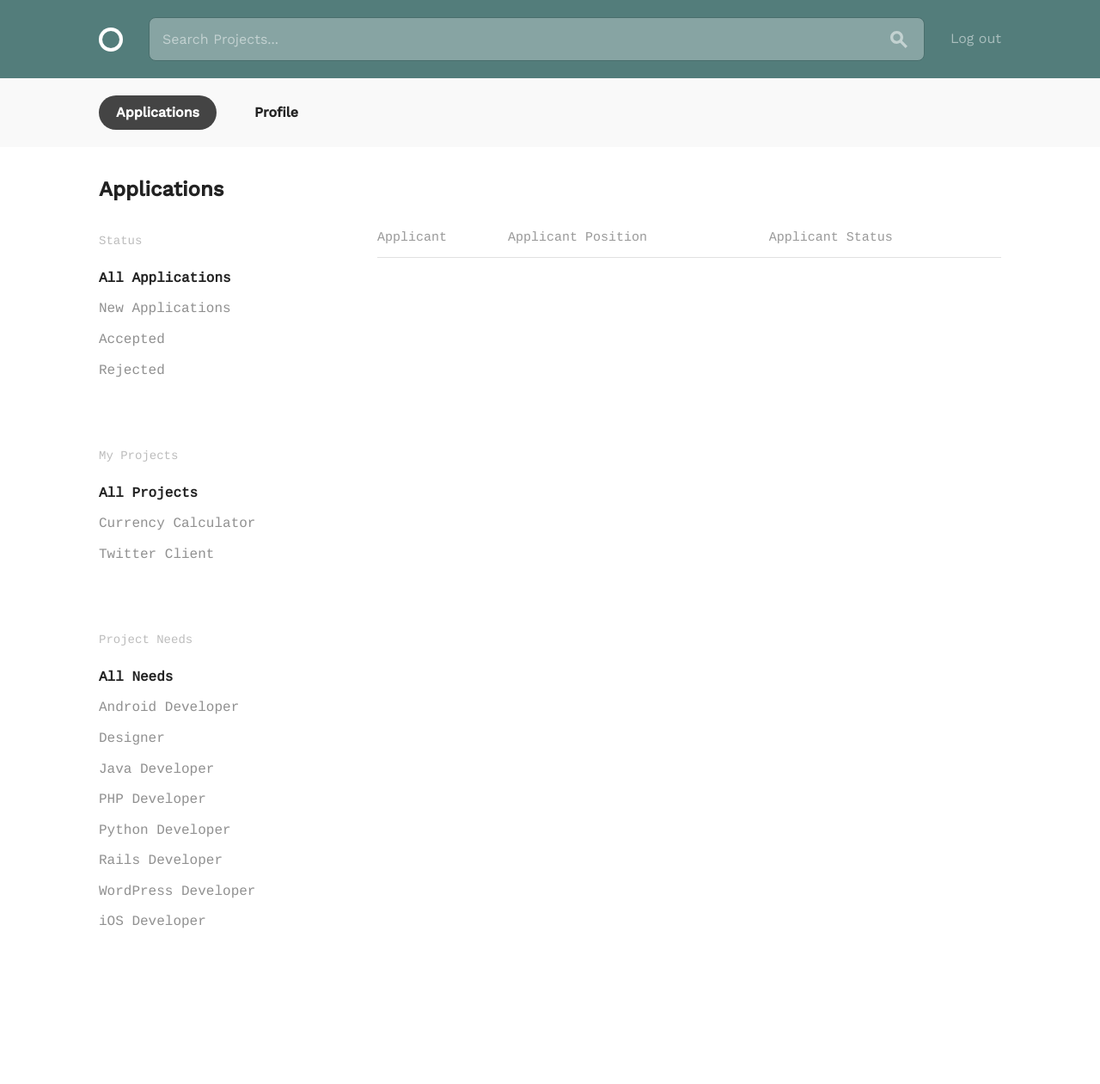
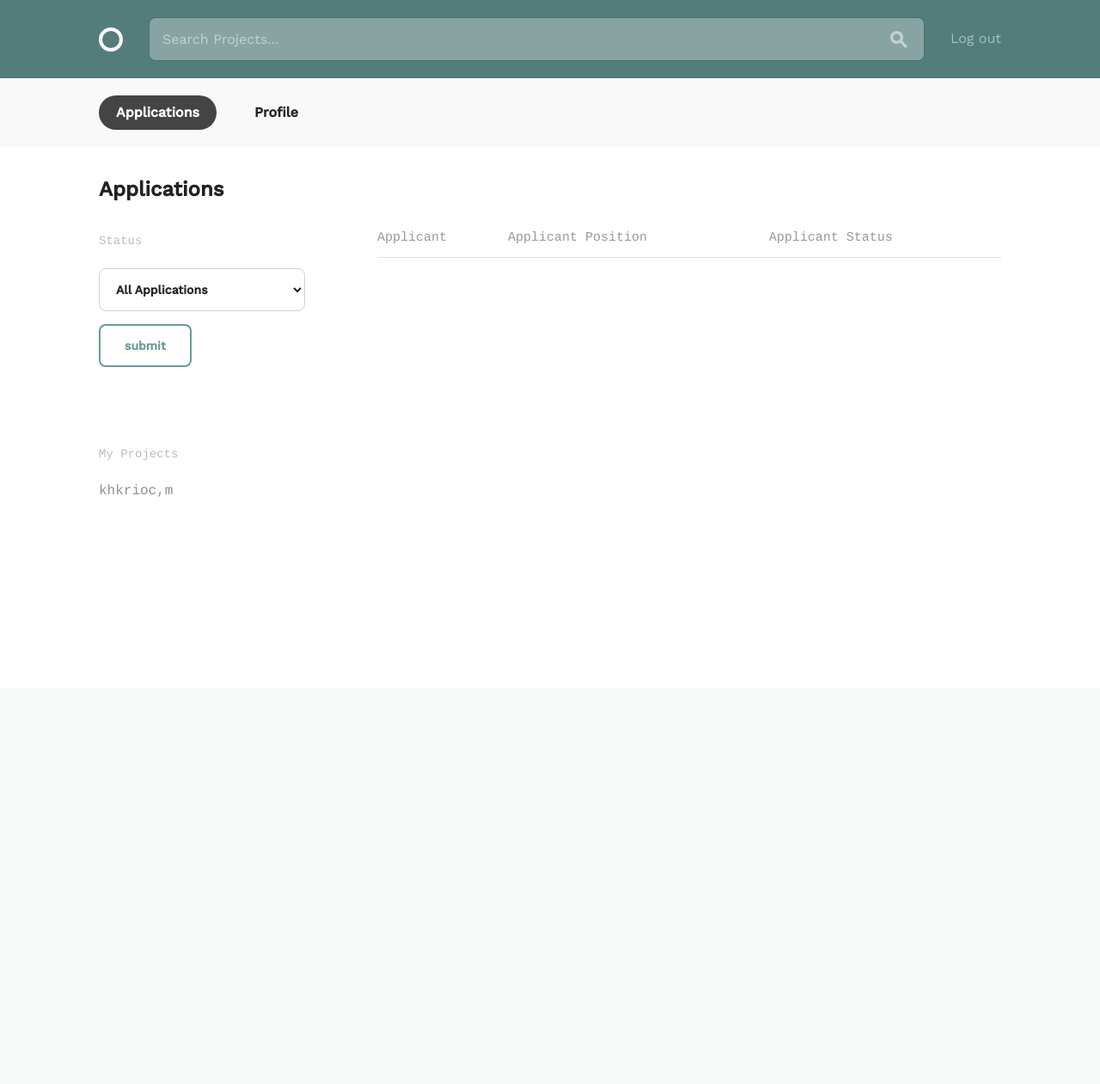
Before and after one commit to DanielSauve101/techdegree-project-12, a Django app: page /projects/applications/ in a window 1280 px wide. Shown: the whole page at 86% size. After the commit the page ends 578 px from the top, so only its background shows below. Run offline with Django 3.2, Linux system fonts and the light colour scheme; a user stored in the database is signed in; data comes from the database, SQL or seed files in the repository; both versions use the stored data as it was after the commit; lists and menus that the app fills with data are empty.

Commit message:
added filter by applicants for ApplicantListView

```diff
--- a/teambuilding/accounts/templates/accounts/profile_detail.html
+++ b/teambuilding/accounts/templates/accounts/profile_detail.html
@@ -17,7 +17,9 @@
         <h2>Profile</h2>
       </div>
       <div class="circle--fluid--cell circle--fluid--secondary">
+      {% if user == profile.user %}
         <a class="button icon-on-left" href="{% url 'accounts:profile-update' slug=profile.slug %}">Edit</a>
+      {% endif %}
       </div>
     </div>
 
--- a/teambuilding/projects/templates/projects/applications.html
+++ b/teambuilding/projects/templates/projects/applications.html
@@ -18,35 +18,23 @@
     <div class="grid-25">
       <div class="circle--filter circle--secondary--module">
         <h4>Status</h4>
-        <ul class="circle--filter--list">
-          <li><a class="selected">All Applications</a></li>
-          <li><a>New Applications</a></li>
-          <li><a>Accepted</a></li>
-          <li><a>Rejected</a></li>
-        </ul>
+        <form method="GET">
+          <select name="filter">
+            <option>All Applications</option>
+            <option>New Applications</option>
+            <option>Accepted</option>
+            <option>Rejected</option>
+          </select>
+          <p><input type="submit" name="submit" value="submit"/></p>
+        </form>
       </div>
 
       <div class="circle--filter circle--secondary--module">
         <h4>My Projects</h4>
         <ul class="circle--filter--list">
-          <li><a class="selected">All Projects</a></li>
-          <li><a>Currency Calculator</a></li>
-          <li><a>Twitter Client</a></li>
-        </ul>
-      </div>
-
-      <div class="circle--filter circle--secondary--module">
-        <h4>Project Needs</h4>
-        <ul class="circle--filter--list">
-          <li><a class="selected">All Needs</a></li>
-          <li><a>Android Developer</a></li>
-          <li><a>Designer</a></li>
-          <li><a>Java Developer</a></li>
-          <li><a>PHP Developer</a></li>
-          <li><a>Python Developer</a></li>
-          <li><a>Rails Developer</a></li>
-          <li><a>WordPress Developer</a></li>
-          <li><a>iOS Developer</a></li>
+          {% for project in user.project.all %}
+            <li><a href="{% url 'projects:project-detail' slug=project.slug %}" target="_blank">{{ project }}</a></li>
+          {% endfor %}
         </ul>
       </div>
 
--- a/teambuilding/projects/views.py
+++ b/teambuilding/projects/views.py
@@ -81,6 +81,22 @@
     model = Applicant
     template_name = "projects/applications.html"
 
+    def get_queryset(self):
+        filter_value = self.request.GET.get('filter', 'All Applications')
+        if filter_value == 'All Applications':
+            queryset = Applicant.objects.all()
+        else:
+            queryset = Applicant.objects.filter(
+                status__icontains=filter_value[0:3]
+            )
+        return queryset
+
+    def get_context_data(self, **kwargs):
+        context = super(ListApplicationsView, self).get_context_data(**kwargs)
+        context['filter'] = self.request.GET.get('filter')
+        return context
+
+
 
 class CreateApplicantView(LoginRequiredMixin, CreateView):
     model = Applicant
@@ -102,8 +118,12 @@
         return super(CreateApplicantView, self).form_valid(form)
 
 
-class UpdateApplicantView(LoginRequiredMixin, UpdateView):
+class UpdateApplicantView(LoginRequiredMixin, UserPassesTestMixin, UpdateView):
     model = Applicant
     template_name = "projects/applicant_edit_form.html"
     success_url = reverse_lazy("projects:applications-list")
     fields = ['status']
+
+    def test_func(self):
+        obj = self.get_object()
+        return obj.project.project_owner == self.request.user
```
Also changed, not shown: teambuilding/db.sqlite3.
